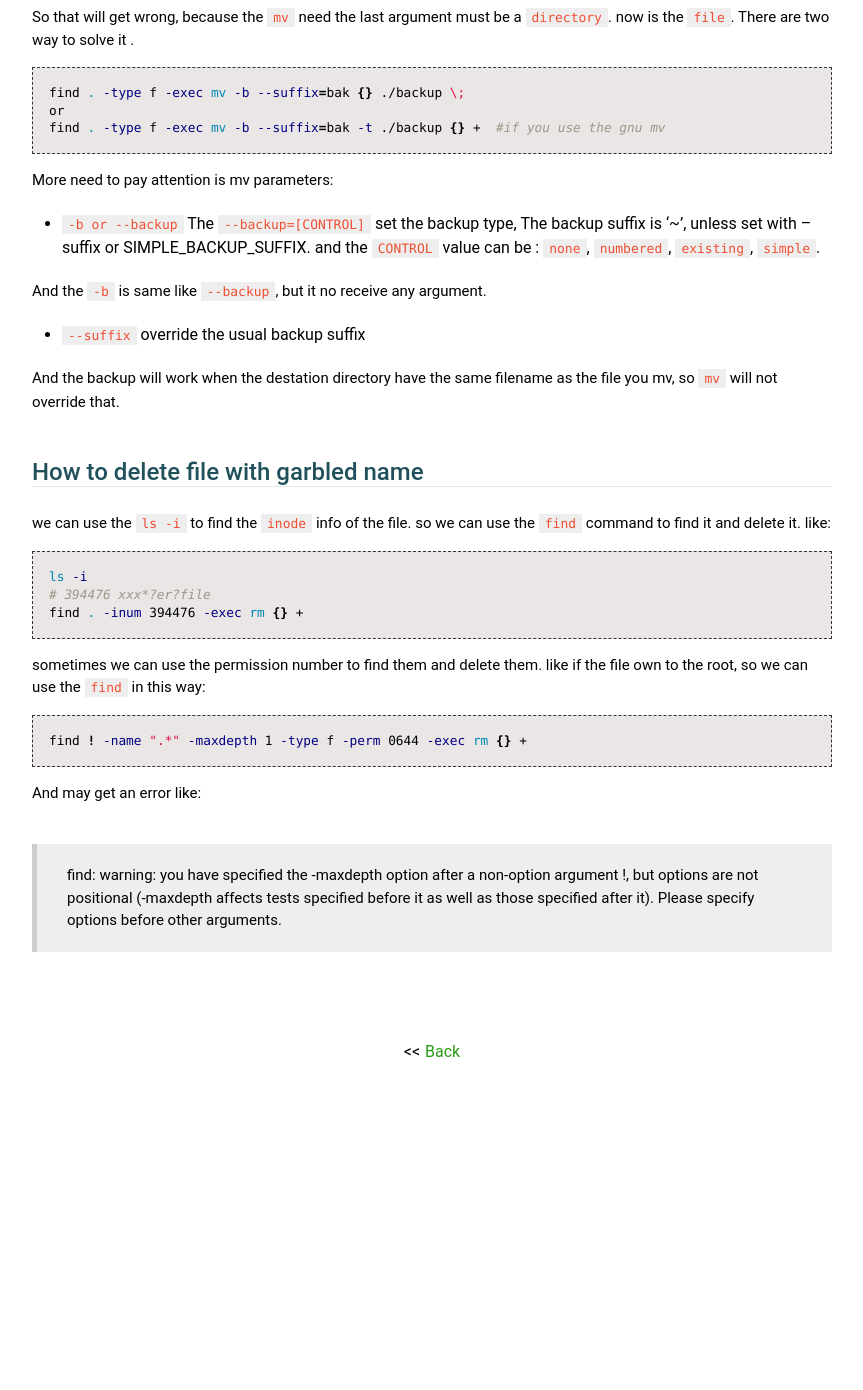
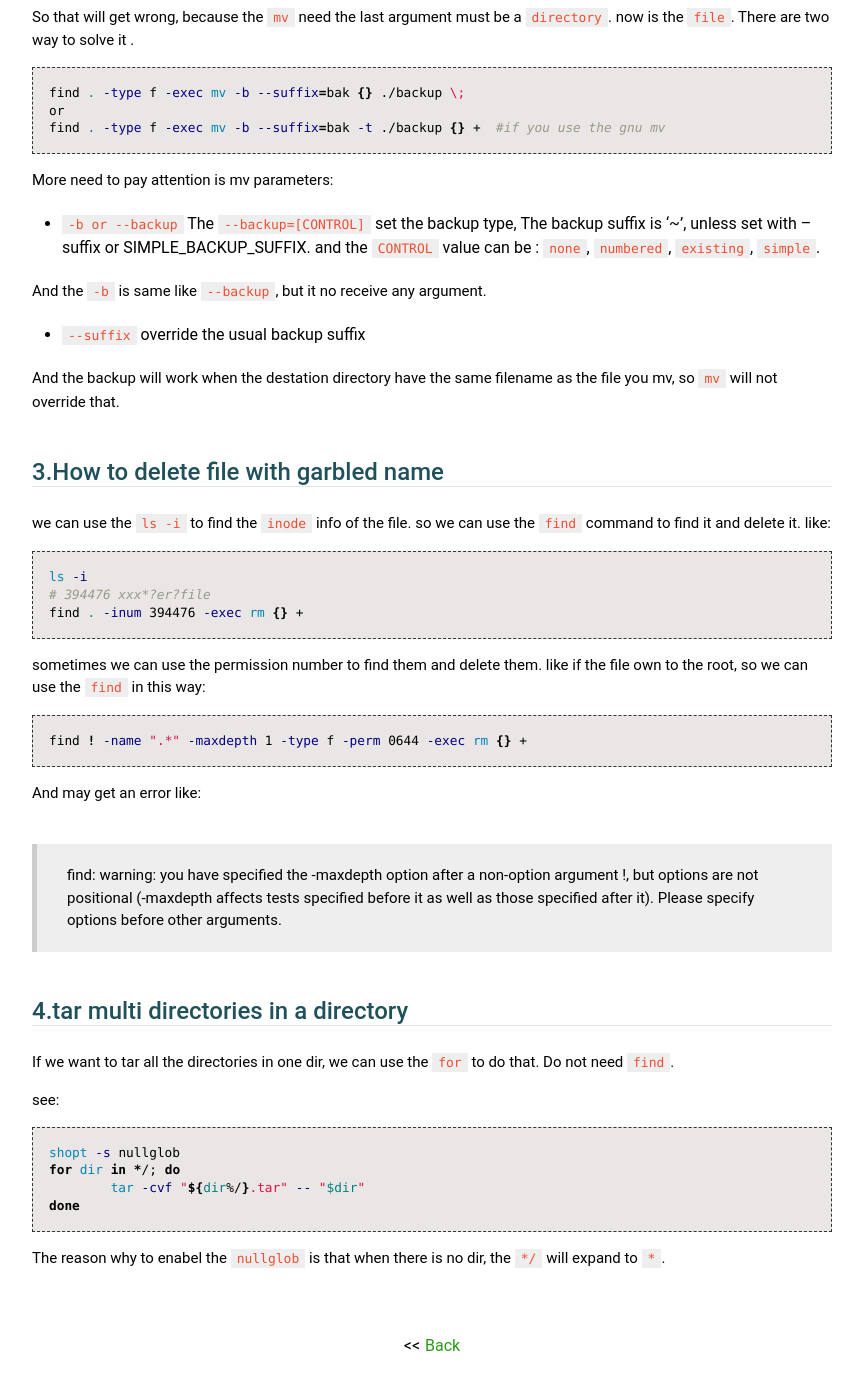
Before and after one commit to JesseEisen/DailyKeep, a Jekyll site: the page built from _posts/2016-04-19-shell-faq.md, in a window 1280 px wide and 1400 px high, scrolled down 1584 px. Shown: the top 1390 px of the window, without its empty margins (208-1071 px from the left). Built offline with Jekyll 4.4.1, drawn with Linux system fonts in a browser that asks for light colours; some web fonts are replaced; before the commit the page ends 2690 px from its top, so only the background shows below that.

Commit message:
new shell faq add

````diff
--- a/_posts/2016-04-19-shell-faq.md
+++ b/_posts/2016-04-19-shell-faq.md
@@ -84,7 +84,7 @@ override the usual backup suffix
 And the backup will work when the destation directory have the same filename as the file you mv, so `mv` will not override that.
 
 
-## How to delete file with garbled name
+## 3.How to delete file with garbled name
 
 we can use the `ls -i` to find the `inode` info of the file. so we can use the `find` command to find it and delete it. like:
 
@@ -103,3 +103,18 @@ find ! -name ".*" -maxdepth 1 -type f -perm 0644 -exec rm {} +
 And may get an error like:
 
 > find: warning: you have specified the -maxdepth option after a non-option argument !, but options are not positional (-maxdepth affects tests specified before it as well as those specified after it).  Please specify options before other arguments.
+
+
+## 4.tar multi directories in a directory
+
+If we want to tar all the directories in one dir, we can use the `for` to do that. Do not need `find`.
+
+see:
+
+```bash
+shopt -s nullglob
+for dir in */; do
+	tar -cvf "${dir%/}.tar" -- "$dir"
+done
+```
+The reason why to enabel the `nullglob` is that when there is no dir, the `*/` will expand to `*`.
````
